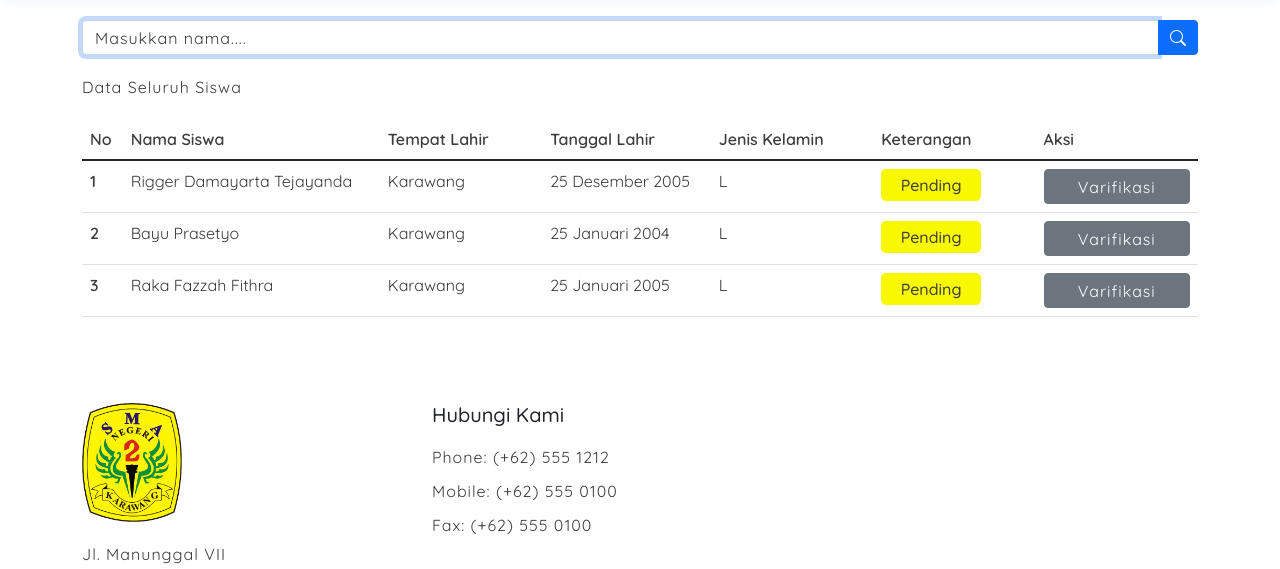
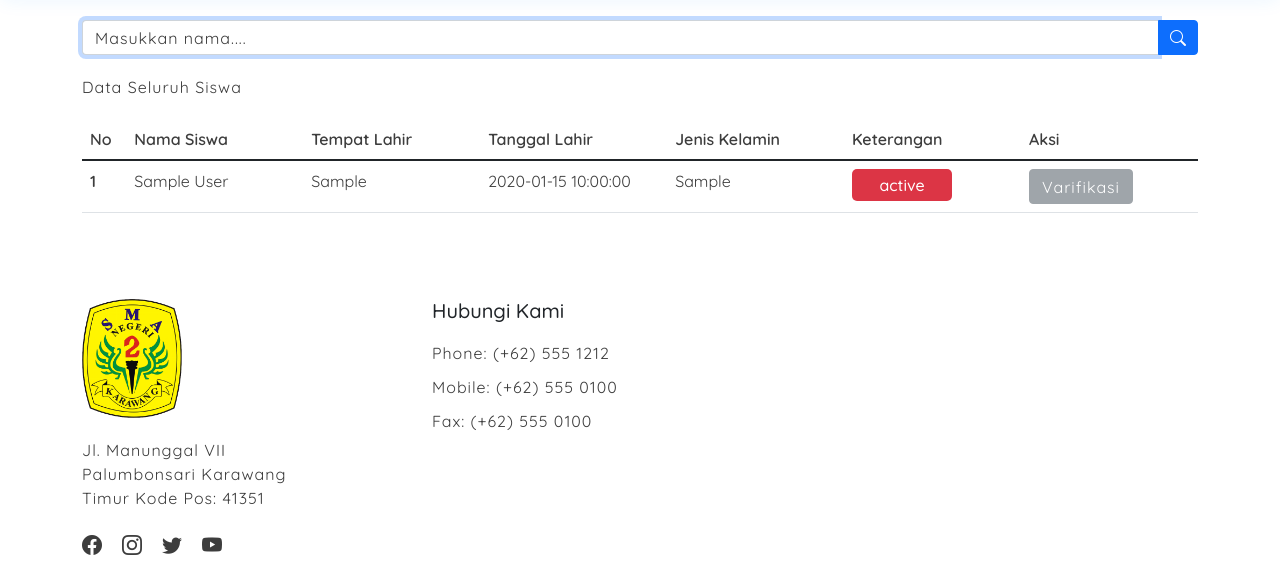
Before and after one commit to faisalProject/ppdb, a PHP site: page /admin/selection-results.php in a window 1280 px wide. Shown: the part 50-619 px from the top of the page. Run offline with PHP 8.4, Linux system fonts and the light colour scheme; the visitor is signed in with stand-in values (Sample User, id 1); tables that the repository leaves empty or names only in its code hold one stand-in row (Sample ...); some libraries are stand-ins or nearby versions.

Commit message:
partial update

```diff
--- a/admin/selection-results.php
+++ b/admin/selection-results.php
@@ -8,6 +8,12 @@
         header("Location: ../login.php");
         exit;
     }
+
+    $db = new Db("Localhost", "root", "", "db_ppdb");
+    $conn = $db->connect();
+
+    $result = $db->show($conn, "SELECT r.id, u.name , r.place_of_birth, r.date_of_birth, r.gender, r.status FROM registration r
+    LEFT JOIN users u ON r.user_id = u.id");
 
     // header
     require '../layouts/header-admin.php';
@@ -37,33 +43,30 @@
                         </tr>
                     </thead>
                     <tbody class="table-group-divider">
-                        <tr>
-                            <th scope="row">1</th>
-                            <td>Rigger Damayarta Tejayanda</td>
-                            <td>Karawang</td>
-                            <td>25 Desember 2005</td>
-                            <td>L</td>
-                            <td><p class="pending">Pending</p></td>
-                            <td><a href="verification.php" class="btn btn-secondary">Varifikasi</a></td>
-                        </tr>
-                        <tr>
-                            <th scope="row">2</th>
-                            <td>Bayu Prasetyo</td>
-                            <td>Karawang</td>
-                            <td>25 Januari 2004</td>
-                            <td>L</td>
-                            <td><p class="pending">Pending</p></td>
-                            <td><a href="verification.php" class="btn btn-secondary">Varifikasi</a></td>
-                        </tr>
-                        <tr>
-                            <th scope="row">3</th>
-                            <td>Raka Fazzah Fithra</td>
-                            <td>Karawang</td>
-                            <td>25 Januari 2005</td>
-                            <td>L</td>
-                            <td><p class="pending">Pending</p></td>
-                            <td><a href="verification.php" class="btn btn-secondary">Varifikasi</a></td>
-                        </tr>
+                        <?php $i = 1 ?>
+                        <?php foreach ( $result as $r ) : ?>
+                            <tr>
+                                <th scope="row"><?= $i ?></th>
+                                <td><?= $r['name'] ?></td>
+                                <td><?= $r['place_of_birth'] ?></td>
+                                <td><?= $r['date_of_birth'] ?></td>
+                                <td><?= $r['gender'] ?></td>
+                                <?php if ( $r['status'] === 'pending' ) : ?>
+                                    <td><p class="pending"><?= $r['status'] ?></p></td>
+                                <?php elseif ( $r['status'] === 'accept' ) : ?>
+                                    <td><p class="accept"><?= $r['status'] ?></p></td>
+                                <?php else : ?>
+                                    <td><p class="reject"><?= $r['status'] ?></p></td>
+                                <?php endif; ?>
+
+                                <?php if ( $r['status'] === 'pending' ) : ?>
+                                    <td><a href="verification.php?id=<?= $r['id'] ?>" class="btn btn-secondary">Varifikasi</a></td>
+                                <?php else : ?>
+                                    <td><button type="button" class="btn btn-secondary" disabled>Varifikasi</button></td>
+                                <?php endif; ?>
+                            </tr>
+                        <?php $i++ ?>
+                        <?php endforeach; ?>
                     </tbody>
                 </table>
             </div>
--- a/administration-advanced.php
+++ b/administration-advanced.php
@@ -35,8 +35,8 @@
         }
     }
 
-    $result = $db->show($conn, "SELECT * FROM registration_file rf
-    LEFT JOIN registration r ON rf.registration_id = r.id WHERE user_id = '$user_id'");
+    $result = $db->show($conn, "SELECT rf.id, rf.file_name, rf.file  FROM registration_file rf
+    LEFT JOIN registration r ON rf.registration_id = r.id WHERE r.user_id = '$user_id'");
 
     // heeader
     require 'layouts/header-user.php';
--- a/main.css
+++ b/main.css
@@ -203,7 +203,8 @@ body.active {
 .selection-results-contents,
 .list-major-contents,
 .add-major-contents,
-.update-major-contents {
+.update-major-contents,
+.verification-contents {
     margin-top: 70px;
     /* border: 1px solid red; */
     margin-bottom: 70px;
@@ -216,7 +217,8 @@ body.active {
 .selection-results-contents > .container,
 .list-major-contents > .container,
 .add-major-contents > .container,
-.update-major-contents > .container {
+.update-major-contents > .container,
+.verification-contents > .container {
     /* border: 1px solid red; */
     display: flex;
     flex-direction: column;
@@ -275,7 +278,8 @@ body.active {
 .administration-advanced-contents > .container > .table-container,
 .landing-page-contents > .container > .table-container,
 .selection-results-contents > .container > .table-container,
-.list-major-contents > .container > .table-container {
+.list-major-contents > .container > .table-container,
+.verification-contents > .container > .table-container {
     display: flex;
     overflow: auto;
     /* border: 1px solid red; */
@@ -327,13 +337,16 @@ body.active {
 .landing-page-contents > .container > .table-container > table > thead > tr > th,
 .landing-page-contents > .container > .table-container > table > tbody > tr > th,
 .selection-results-contents > .container > .table-container > table > thead > tr > th,
-.selection-results-contents > .container > .table-container > table > tbody > tr > th {
+.selection-results-contents > .container > .table-container > table > tbody > tr > th,
+.verification-contents > .container > .table-container > table > thead > tr > th,
+.verification-contents > .container > .table-container > table > tbody > tr > th {
     font-weight: 600;
 }
 
 .dashboard-contents > .container > .table-container > table > tbody > tr > td > p,
 .landing-page-contents > .container > .table-container > table > tbody > tr > td > p,
-.selection-results-contents > .container > .table-container > table > tbody > tr > td > p {
+.selection-results-contents > .container > .table-container > table > tbody > tr > td > p,
+.verification-contents > .container > .table-container > table > tbody > tr > td > p {
     display: flex;
     justify-content: center;
     align-items: center;
```
Also changed, not shown: other parts of main.css (+24 -3 lines), admin/index.php (+17 -4 lines), admin/verification.php (+81 -0 lines), libraries/conn.php (+12 -0 lines).
